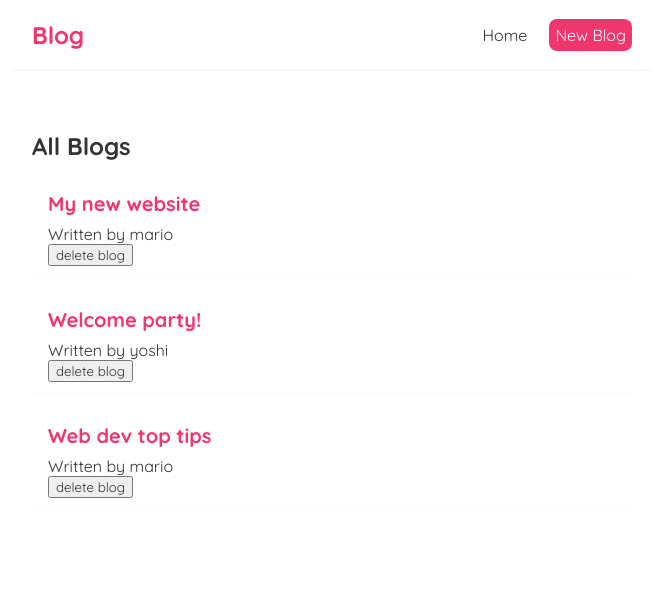
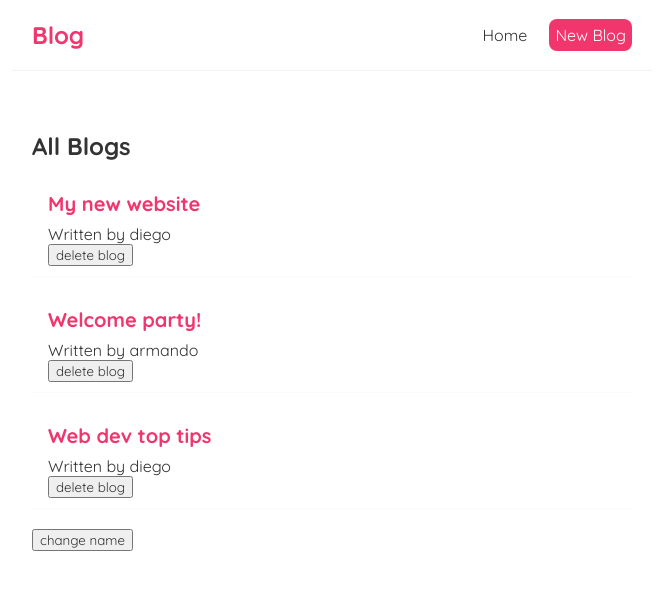
Before and after one commit to Darman1987/React, a React (Create React App) app: page / in a window 1280 px wide. Shown: the top 590 px of the page, without its empty margins (308-971 px from the left). Built offline with nearby package versions, Linux system fonts and the light colour scheme.

Commit message:
Update Home.js

```diff
--- a/src/Home.js
+++ b/src/Home.js
@@ -3,10 +3,12 @@ import BlogList from "./BlogList";
 
 const Home = () => {
   const [blogs, setBlogs] = useState([
-    { title: 'My new website', body: 'lorem ipsum...', author: 'mario', id: 1 },
-    { title: 'Welcome party!', body: 'lorem ipsum...', author: 'yoshi', id: 2 },
-    { title: 'Web dev top tips', body: 'lorem ipsum...', author: 'mario', id: 3 }
+    { title: 'My new website', body: 'lorem ipsum...', author: 'diego', id: 1 },
+    { title: 'Welcome party!', body: 'lorem ipsum...', author: 'armando', id: 2 },
+    { title: 'Web dev top tips', body: 'lorem ipsum...', author: 'diego', id: 3 }
   ])
+
+  const [name, setName] = useState('Charl');
 
   const handleDelete = (id) => {
     const newBlogs = blogs.filter(blog => blog.id !== id);
@@ -17,11 +19,13 @@ const Home = () => {
   useEffect(() => {
     console.log('use effect ran');
     console.log(blogs);
+    console.log(name);
   })
 
   return (
     <div className="home">
       <BlogList blogs={blogs} title="All Blogs" handleDelete={handleDelete} />
+      <button onClick={() => setName('Chris')}>change name</button>
     </div>
   );
 }
```
